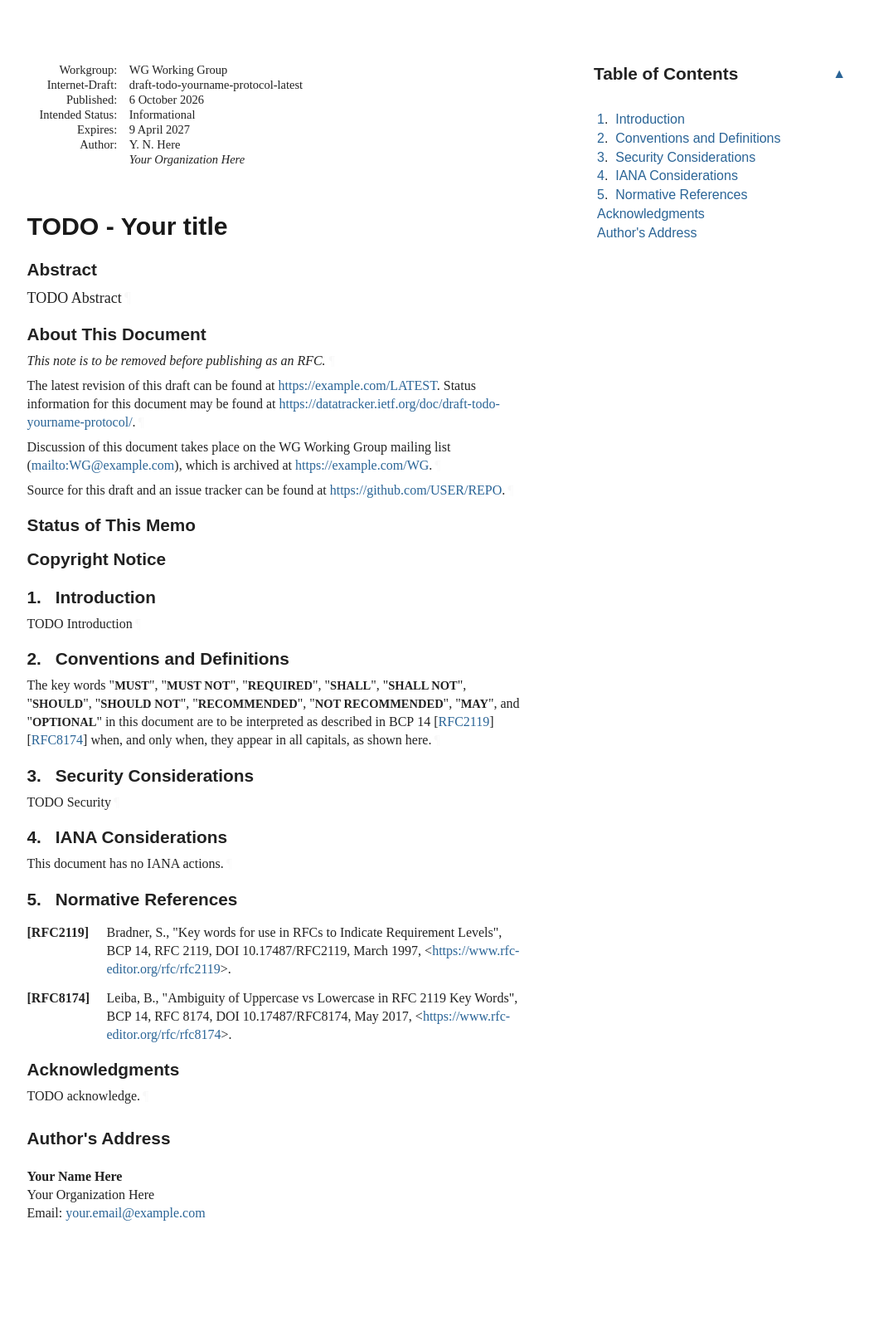
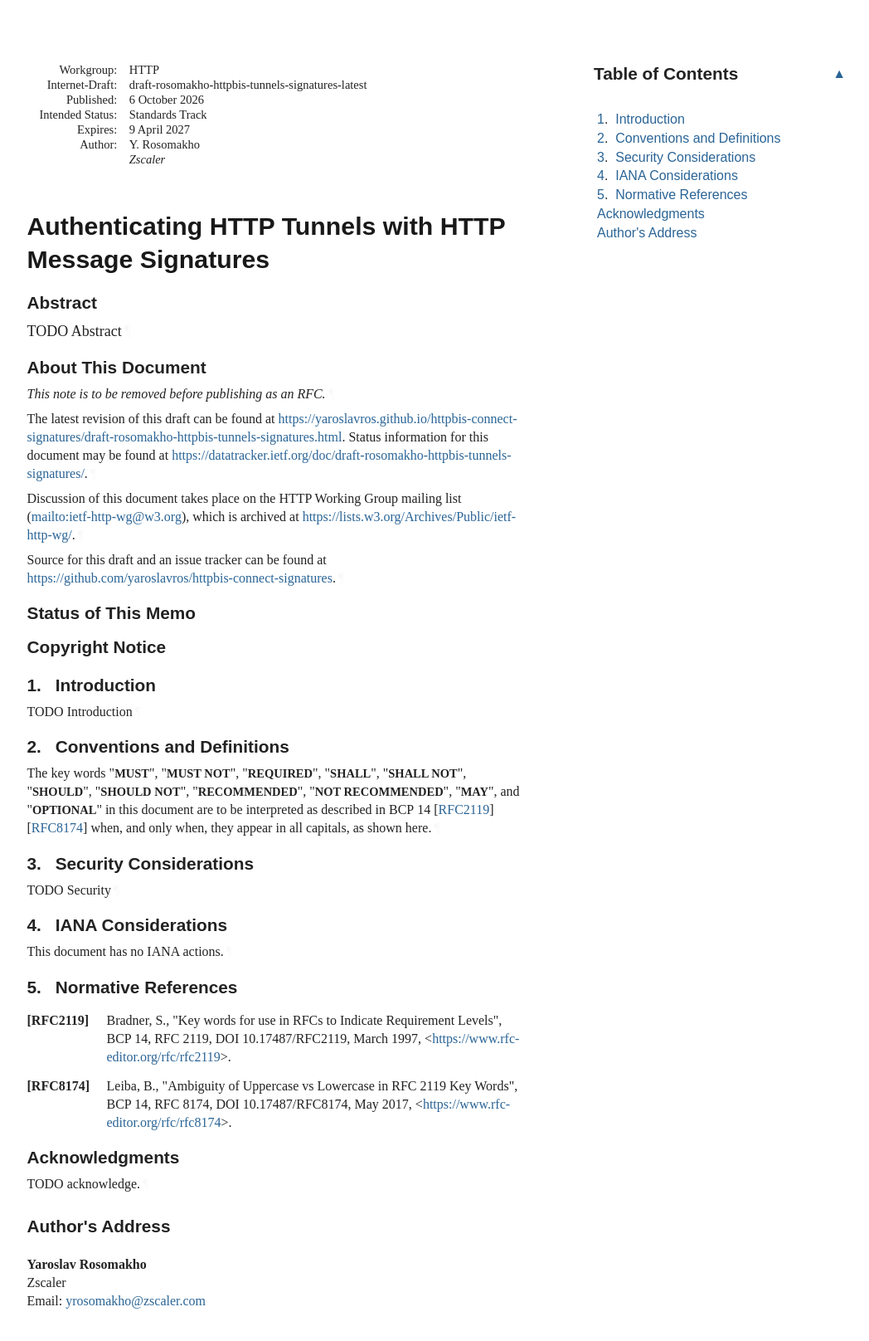
Before and after one commit to yaroslavros/httpbis-connect-signatures, a plain HTML site: page draft-rosomakho-httpbis-tunnels-signatures.html in a window 1280 px wide. Shown: the whole page at 83% size, without its empty margins (92-1140 px from the left). Before the commit the page ends 1564 px from the top, so only its background shows below. Drawn offline with Linux system fonts and the light colour scheme; a web font is replaced by a local one.

Commit message:
Script updating gh-pages from f2e4287. [ci skip]

```diff
--- a/draft-todo-yourname-protocol.html
+++ b/draft-rosomakho-httpbis-tunnels-signatures.html
@@ -4,16 +4,16 @@
 <meta charset="utf-8">
 <meta content="Common,Latin" name="scripts">
 <meta content="initial-scale=1.0" name="viewport">
-<title>TODO - Your title</title>
-<meta content="Your Name Here" name="author">
+<title>Authenticating HTTP Tunnels with HTTP Message Signatures</title>
+<meta content="Yaroslav Rosomakho" name="author">
 <meta content="
        TODO Abstract
     " name="description">
 <meta content="xml2rfc 3.34.1" name="generator">
-<meta content="next generation" name="keyword">
-<meta content="unicorn" name="keyword">
-<meta content="AI-native" name="keyword">
-<meta content="draft-todo-yourname-protocol-latest" name="ietf.draft">
+<meta content="http" name="keyword">
+<meta content="tunnels" name="keyword">
+<meta content="signatures" name="keyword">
+<meta content="draft-rosomakho-httpbis-tunnels-signatures-latest" name="ietf.draft">
 <!-- Generator version information:
   xml2rfc 3.34.1
     Python 3.14.8
@@ -29,7 +29,7 @@
     requests 2.33.1
     wcwidth 0.9.1
 -->
-<link href="draft-todo-yourname-protocol.xml" rel="alternate" type="application/rfc+xml">
+<link href="draft-rosomakho-httpbis-tunnels-signatures.xml" rel="alternate" type="application/rfc+xml">
 <link href="#copyright" rel="license">
 <style type="text/css">@font-face {
   font-family: 'Lora';
@@ -1042,11 +1042,11 @@ svg {
 <table class="ears">
 <thead><tr>
 <td class="left">Internet-Draft</td>
-<td class="center">TODO - Abbreviation</td>
+<td class="center">HTTP Tunnels Auth with Signatures</td>
 <td class="right">October 2026</td>
 </tr></thead>
 <tfoot><tr>
-<td class="left">Here</td>
+<td class="left">Rosomakho</td>
 <td class="center">Expires 9 April 2027</td>
 <td class="right">[Page]</td>
 </tr></tfoot>
@@ -1055,27 +1055,27 @@ svg {
 <div id="internal-metadata" class="document-information">
 <dl id="identifiers">
 <dt class="label-workgroup">Workgroup:</dt>
-<dd class="workgroup">WG Working Group</dd>
+<dd class="workgroup">HTTP</dd>
 <dt class="label-internet-draft">Internet-Draft:</dt>
-<dd class="internet-draft">draft-todo-yourname-protocol-latest</dd>
+<dd class="internet-draft">draft-rosomakho-httpbis-tunnels-signatures-latest</dd>
 <dt class="label-published">Published:</dt>
 <dd class="published">
 <time datetime="2026-10-06" class="published">6 October 2026</time>
     </dd>
 <dt class="label-intended-status">Intended Status:</dt>
-<dd class="intended-status">Informational</dd>
+<dd class="intended-status">Standards Track</dd>
 <dt class="label-expires">Expires:</dt>
 <dd class="expires"><time datetime="2027-04-09">9 April 2027</time></dd>
 <dt class="label-authors">Author:</dt>
 <dd class="authors">
 <div class="author">
-      <div class="author-name">Y. N. Here</div>
-<div class="org">Your Organization Here</div>
+      <div class="author-name">Y. Rosomakho</div>
+<div class="org">Zscaler</div>
 </div>
 </dd>
 </dl>
 </div>
-<h1 id="title">TODO - Your title</h1>
+<h1 id="title">Authenticating HTTP Tunnels with HTTP Message Signatures</h1>
 <section id="section-abstract">
       <h2 id="abstract"><a href="#abstract" class="selfRef">Abstract</a></h2>
 <p id="section-abstract-1">TODO Abstract<a href="#section-abstract-1" class="pilcrow">¶</a></p>
@@ -1086,14 +1086,14 @@ svg {
       </h2>
 <p id="section-note.1-1">This note is to be removed before publishing as an RFC.<a href="#section-note.1-1" class="pilcrow">¶</a></p>
 <p id="section-note.1-2">
-        The latest revision of this draft can be found at <span><a href="https://example.com/LATEST">https://example.com/LATEST</a></span>.
-        Status information for this document may be found at <span><a href="https://datatracker.ietf.org/doc/draft-todo-yourname-protocol/">https://datatracker.ietf.org/doc/draft-todo-yourname-protocol/</a></span>.<a href="#section-note.1-2" class="pilcrow">¶</a></p>
+        The latest revision of this draft can be found at <span><a href="https://yaroslavros.github.io/httpbis-connect-signatures/draft-rosomakho-httpbis-tunnels-signatures.html">https://yaroslavros.github.io/httpbis-connect-signatures/draft-rosomakho-httpbis-tunnels-signatures.html</a></span>.
+        Status information for this document may be found at <span><a href="https://datatracker.ietf.org/doc/draft-rosomakho-httpbis-tunnels-signatures/">https://datatracker.ietf.org/doc/draft-rosomakho-httpbis-tunnels-signatures/</a></span>.<a href="#section-note.1-2" class="pilcrow">¶</a></p>
 <p id="section-note.1-3">
         Discussion of this document takes place on the
-        WG Working Group mailing list (<span><a href="mailto:WG@example.com">mailto:WG@example.com</a></span>),
-        which is archived at <span><a href="https://example.com/WG">https://example.com/WG</a></span>.<a href="#section-note.1-3" class="pilcrow">¶</a></p>
+        HTTP Working Group mailing list (<span><a href="mailto:ietf-http-wg@w3.org">mailto:ietf-http-wg@w3.org</a></span>),
+        which is archived at <span><a href="https://lists.w3.org/Archives/Public/ietf-http-wg/">https://lists.w3.org/Archives/Public/ietf-http-wg/</a></span>.<a href="#section-note.1-3" class="pilcrow">¶</a></p>
 <p id="section-note.1-4">Source for this draft and an issue tracker can be found at
-        <span><a href="https://github.com/USER/REPO">https://github.com/USER/REPO</a></span>.<a href="#section-note.1-4" class="pilcrow">¶</a></p>
+        <span><a href="https://github.com/yaroslavros/httpbis-connect-signatures">https://github.com/yaroslavros/httpbis-connect-signatures</a></span>.<a href="#section-note.1-4" class="pilcrow">¶</a></p>
 </section>
 <div id="status-of-memo">
 <section id="section-boilerplate.1">
@@ -1234,11 +1234,11 @@ appear in all capitals, as shown here.<a href="#section-2-1" class="pilcrow">¶<
 <a href="#name-authors-address" class="section-name selfRef">Author's Address</a>
       </h2>
 <address class="vcard">
-        <div dir="auto" class="left"><span class="fn nameRole">Your Name Here</span></div>
-<div dir="auto" class="left"><span class="org">Your Organization Here</span></div>
+        <div dir="auto" class="left"><span class="fn nameRole">Yaroslav Rosomakho</span></div>
+<div dir="auto" class="left"><span class="org">Zscaler</span></div>
 <div class="email">
 <span>Email:</span>
-<a href="mailto:your.email@example.com" class="email">your.email@example.com</a>
+<a href="mailto:yrosomakho@zscaler.com" class="email">yrosomakho@zscaler.com</a>
 </div>
 </address>
 </section>
```
Also changed, not shown: draft-rosomakho-httpbis-tunnels-signatures.txt (renamed from draft-todo-yourname-protocol.txt, +16 -15 lines), index.html (+4 -4 lines).
